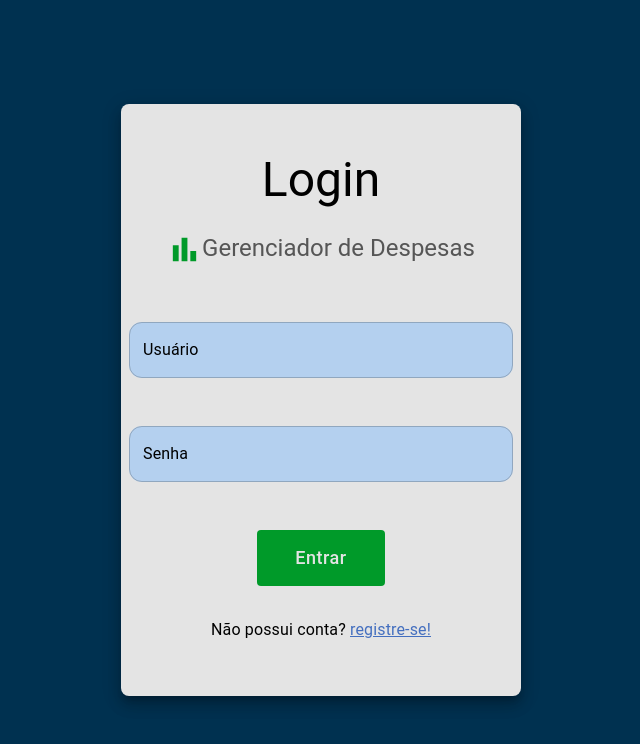
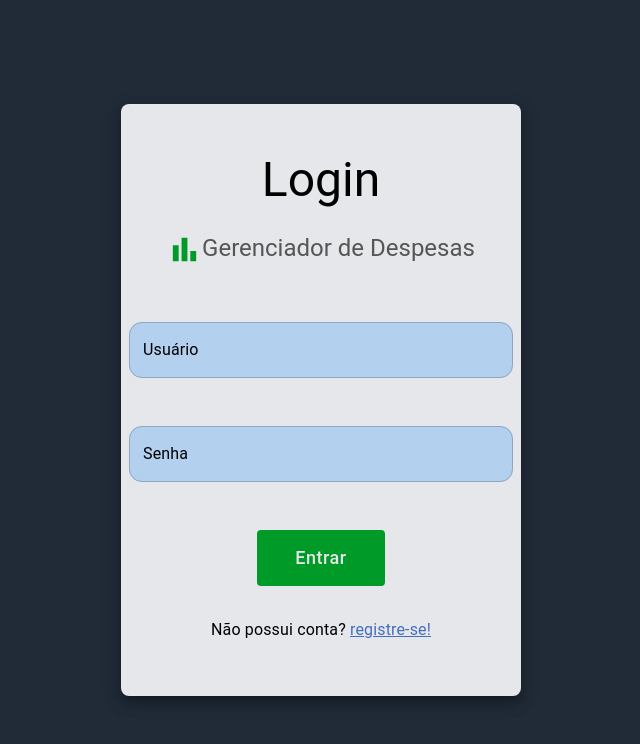
Before and after one commit to CaioslppUO/finances-frontend, a React (Vite) app: page / in a window 1280 px wide. Shown: the top 744 px of the page, without its empty margins (319-959 px from the left). Built offline with nearby package versions, Linux system fonts and the light colour scheme; no server answers.

Commit message:
Ajustes na paleta de cores.

```diff
--- a/src/pages/expenses/Expenses.tsx
+++ b/src/pages/expenses/Expenses.tsx
@@ -73,7 +73,7 @@ const Expenses = ({ theme }: ExpensesProps) => {
     const onExpenseListChange = () => {
         try {
             api.get(
-                `api/expenses/year/?year=${selectedDate.getFullYear()}`
+                `api/expenses/year/?year=${selectedDate.getFullYear()}`,
             ).then((response) => {
                 setExpenses(response.data);
             });
@@ -125,20 +125,16 @@ const Expenses = ({ theme }: ExpensesProps) => {
                 },
             ]}
         >
-            <DashboardLayout
-                defaultSidebarCollapsed
-                sx={{
-                    backgroundColor: "Background.default",
-                }}
-            >
+            <DashboardLayout defaultSidebarCollapsed>
                 {/* Container dos Dados do Dashboard */}
                 <Grid
                     container
                     sx={{
                         flex: 1,
                         border: 0,
-                        backgroundColor: colors.background,
+                        backgroundColor: "#111827",
                     }}
+                    pr={0.5}
                 >
                     {/* Container interno dos Dados */}
                     <Grid
@@ -155,7 +151,7 @@ const Expenses = ({ theme }: ExpensesProps) => {
                             container
                             size={12}
                             sx={{
-                                backgroundColor: colors.background,
+                                backgroundColor: "#111827",
                             }}
                         >
                             <ExpensesGraph
--- a/src/pages/expenses/ExpensesGraph.tsx
+++ b/src/pages/expenses/ExpensesGraph.tsx
@@ -45,7 +45,7 @@ const ExpensesGraph = ({
      */
     const handleBarClick = (
         _event: React.MouseEvent,
-        params: { dataIndex: number }
+        params: { dataIndex: number },
     ) => {
         const monthIndex = params.dataIndex;
 
@@ -91,7 +91,7 @@ const ExpensesGraph = ({
     useEffect(() => {
         try {
             api.get(
-                `api/expenses/year/?year=${selectedDate.getFullYear()}`
+                `api/expenses/year/?year=${selectedDate.getFullYear()}`,
             ).then((response) => {
                 setExpenses(response.data);
             });
@@ -107,7 +107,7 @@ const ExpensesGraph = ({
                 container
                 sx={{
                     height: "14%",
-                    backgroundColor: colors.blue.strong,
+                    backgroundColor: "#243d5c",
                     borderTopRightRadius: 10,
                     borderTopLeftRadius: 10,
                     justifyContent: "space-between",
--- a/src/pages/expenses/ExpensesTable.tsx
+++ b/src/pages/expenses/ExpensesTable.tsx
@@ -53,7 +53,7 @@ import ConfirmationModal from "../../components/Modals/ConfirmationModal/Confirm
 const getSimpleColumn = (
     key: string,
     header: string,
-    color: string
+    color: string,
 ): MRT_ColumnDef<TableData> => {
     return {
         accessorKey: key,
@@ -80,7 +80,7 @@ const getComplexColumn = (
     Icon?: OverridableComponent<SvgIconTypeMap<{}, "svg">> & {
         muiName: string;
     },
-    onClick?: () => void
+    onClick?: () => void,
 ): MRT_ColumnDef<TableData> => {
     return {
         accessorFn: (originalRow) => {
@@ -149,12 +149,13 @@ const getActionsColumn = (
     setExpenseToEdit: React.Dispatch<
         React.SetStateAction<TableData | undefined>
     >,
-    setShowExpensesManager: React.Dispatch<React.SetStateAction<boolean>>
+    setShowExpensesManager: React.Dispatch<React.SetStateAction<boolean>>,
 ): MRT_ColumnDef<TableData> => {
     return {
         accessorFn: (originalRow) => originalRow.expType,
         id: id,
         header: header,
+        enableColumnFilter: true,
         Header: (
             <i style={{ color: color }}>
                 <Grid container pt={0.2}>
@@ -215,7 +216,7 @@ const ExpensesTable = ({ date, onExpenseListChange }: ExpensesTableProps) => {
         TableData | undefined
     >(undefined);
     const [expenseToEdit, setExpenseToEdit] = useState<TableData | undefined>(
-        undefined
+        undefined,
     );
 
     const columns = useMemo<MRT_ColumnDef<TableData>[]>(
@@ -228,7 +229,7 @@ const ExpensesTable = ({ date, onExpenseListChange }: ExpensesTableProps) => {
                 colors.white.strong,
                 "type",
                 Settings,
-                () => setShowExpensesTypes(!showExpensesTypes)
+                () => setShowExpensesTypes(!showExpensesTypes),
             ),
             getComplexColumn(
                 "budget",
@@ -236,7 +237,7 @@ const ExpensesTable = ({ date, onExpenseListChange }: ExpensesTableProps) => {
                 colors.white.strong,
                 "budget",
                 Settings,
-                () => setShowBudgetTypes(!showBudgetTypes)
+                () => setShowBudgetTypes(!showBudgetTypes),
             ),
             getComplexColumn(
                 "payment",
@@ -244,7 +245,7 @@ const ExpensesTable = ({ date, onExpenseListChange }: ExpensesTableProps) => {
                 colors.white.strong,
                 "payment",
                 Settings,
-                () => setShowPaymentTypes(!showPaymentTypes)
+                () => setShowPaymentTypes(!showPaymentTypes),
             ),
             {
                 accessorFn: (originalRow) => originalRow.value,
@@ -294,10 +295,10 @@ const ExpensesTable = ({ date, onExpenseListChange }: ExpensesTableProps) => {
                 setShowDeleteConfirmation,
                 setExpenseToDelete,
                 setExpenseToEdit,
-                setShowExpensesManager
+                setShowExpensesManager,
             ),
         ],
-        [showExpensesTypes, showBudgetTypes, showPaymentTypes]
+        [showExpensesTypes, showBudgetTypes, showPaymentTypes],
     );
 
     const table = useMaterialReactTable({
@@ -320,7 +321,7 @@ const ExpensesTable = ({ date, onExpenseListChange }: ExpensesTableProps) => {
             sx: {
                 position: "sticky",
                 bottom: 0,
-                backgroundColor: colors.background,
+                backgroundColor: "#2f3338",
                 zIndex: 2,
             },
         },
@@ -336,7 +337,7 @@ const ExpensesTable = ({ date, onExpenseListChange }: ExpensesTableProps) => {
             sx: {
                 display: "flex",
                 flexDirection: "column",
-                borderRadius: 0,
+                borderRadius: 1.5,
             },
         },
         initialState: {
@@ -378,13 +379,13 @@ const ExpensesTable = ({ date, onExpenseListChange }: ExpensesTableProps) => {
         try {
             const tmp: TableData[] = [];
             api.get(
-                `/api/expenses/?month=${date.getMonth() + 1}&year=${date.getFullYear()}`
+                `/api/expenses/?month=${date.getMonth() + 1}&year=${date.getFullYear()}`,
             ).then((res) => {
                 res.data.forEach((row: ExpensesBackendProps) => {
                     tmp.push({
                         id: row.expense_id,
                         date: new Date(
-                            `${row.date}T00:00:00`
+                            `${row.date}T00:00:00`,
                         ).toLocaleDateString("pt-BR", {
                             day: "2-digit",
                             month: "2-digit",
@@ -435,6 +436,7 @@ const ExpensesTable = ({ date, onExpenseListChange }: ExpensesTableProps) => {
             sx={{
                 flexGrow: 1,
                 height: "100%",
+                backgroundColor: "#141414ff",
             }}
         >
             <MaterialReactTable table={table} />
--- a/src/theme/theme.ts
+++ b/src/theme/theme.ts
@@ -12,7 +12,7 @@ export const colors = {
     green: {
         strong: "#009A29",
     },
-    white: { strong: "#E4E4E4" },
+    white: { strong: "#E5E7EB" },
     black: { strong: "#000000" },
     red: { strong: "#f44336" },
     orange: { strong: "#ff9800" },
@@ -21,8 +21,9 @@ export const colors = {
 
 const theme = createTheme({
     palette: {
+        mode: "dark",
         primary: {
-            main: colors.blue.strong,
+            main: "#E5E7EB",
         },
         secondary: {
             main: colors.green.strong,
@@ -40,36 +41,8 @@ const theme = createTheme({
             main: "#4caf50",
         },
         background: {
-            default: colors.background,
-            paper: "#ffffff",
-        },
-    },
-    colorSchemes: {
-        dark: {
-            palette: {
-                primary: {
-                    main: colors.blue.strong,
-                },
-                secondary: {
-                    main: colors.green.strong,
-                },
-                error: {
-                    main: "#f44336",
-                },
-                warning: {
-                    main: "#ff9800",
-                },
-                info: {
-                    main: "#2196f3",
-                },
-                success: {
-                    main: "#4caf50",
-                },
-                background: {
-                    default: colors.background,
-                    paper: "#141414ff",
-                },
-            },
+            default: "#212b38",
+            paper: "#141414ff",
         },
     },
 });
```
